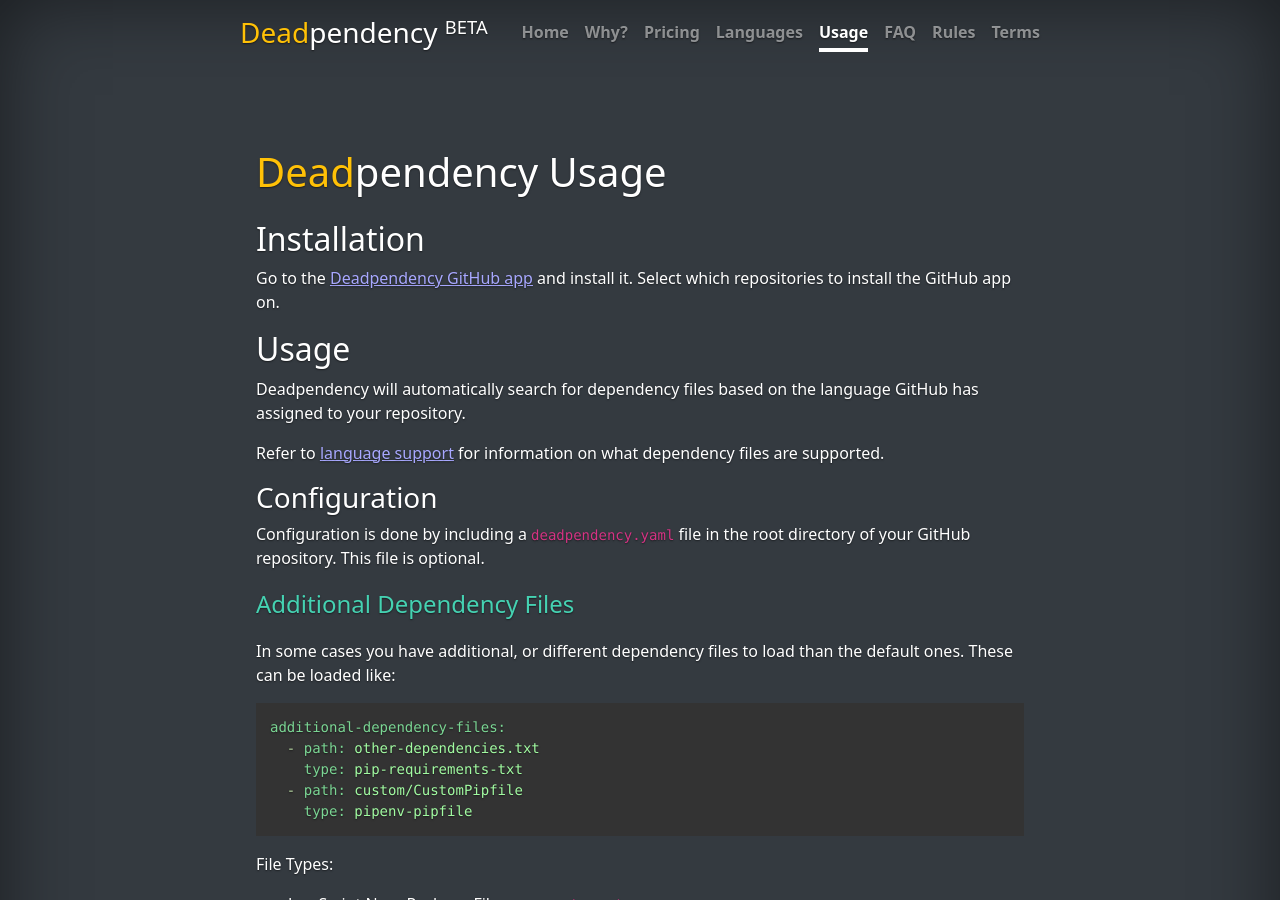
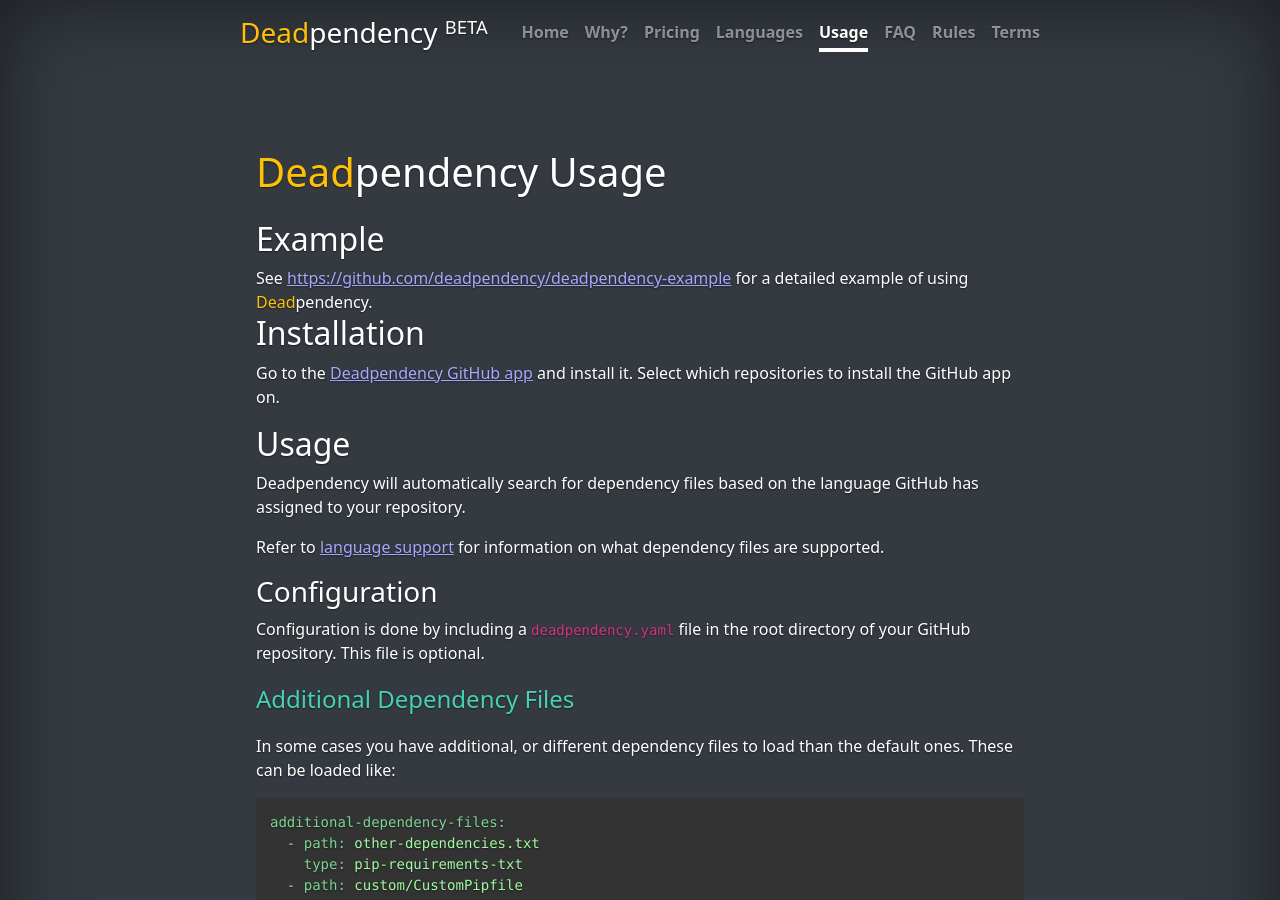
Before and after one commit to deadpendency/deadpendency.github.io, a Jekyll site: the page built from usage.html, in a window 1280 px wide and 900 px high. Built offline with Jekyll 4.4.1, drawn with Linux system fonts in a browser that asks for light colours; nearby versions of some CDN libraries.

Commit message:
Update screenshot

```diff
--- a/index.html
+++ b/index.html
@@ -30,7 +30,7 @@
       </div>
     </div>
     <div class="row mt-5">
-      <img class="shadow-sm p-3 mb-5 bg-white rounded" src="/assets/image/deadpendency-example.png" />
+      <img class="shadow-sm p-3 mb-5 bg-white rounded" src="/assets/image/deadpendency-example2.png" />
     </div>
   </div>
   <div class="features row mt-5 mb-5">
--- a/usage.html
+++ b/usage.html
@@ -7,6 +7,10 @@
 ---
 <div class="faq-page">
 <h1 class="mb-4"><span class="text-warning">Dead</span><span class="text-white">pendency</span> Usage</h1>
+
+<h2>Example</h2>
+
+See <a href="https://github.com/deadpendency/deadpendency-example" target="_blank">https://github.com/deadpendency/deadpendency-example</a> for a detailed example of using <span class="text-warning">Dead</span><span class="text-white">pendency</span>.
 
 <h2>Installation</h2>
 
```
Also changed, not shown: assets/image/deadpendency-example.png.
